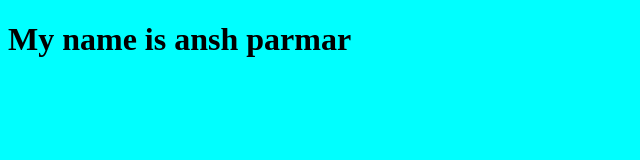
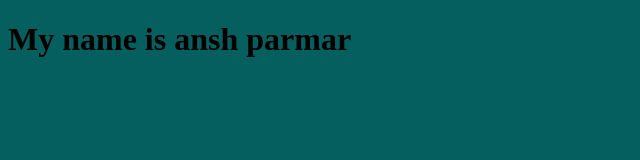
Before and after one commit to anshp73/bz-dev-boootcampp, a plain HTML site: page index.html in a window 1280 px wide. Shown: the whole page, without its empty margins (0-640 px from the left). Drawn offline with Linux system fonts and the light colour scheme.

Commit message:
new cnage

```diff
--- a/style.css
+++ b/style.css
@@ -1,3 +1,3 @@
 body {
-    background-color: aqua;
+    background-color: rgb(6, 95, 95);
 }
```
